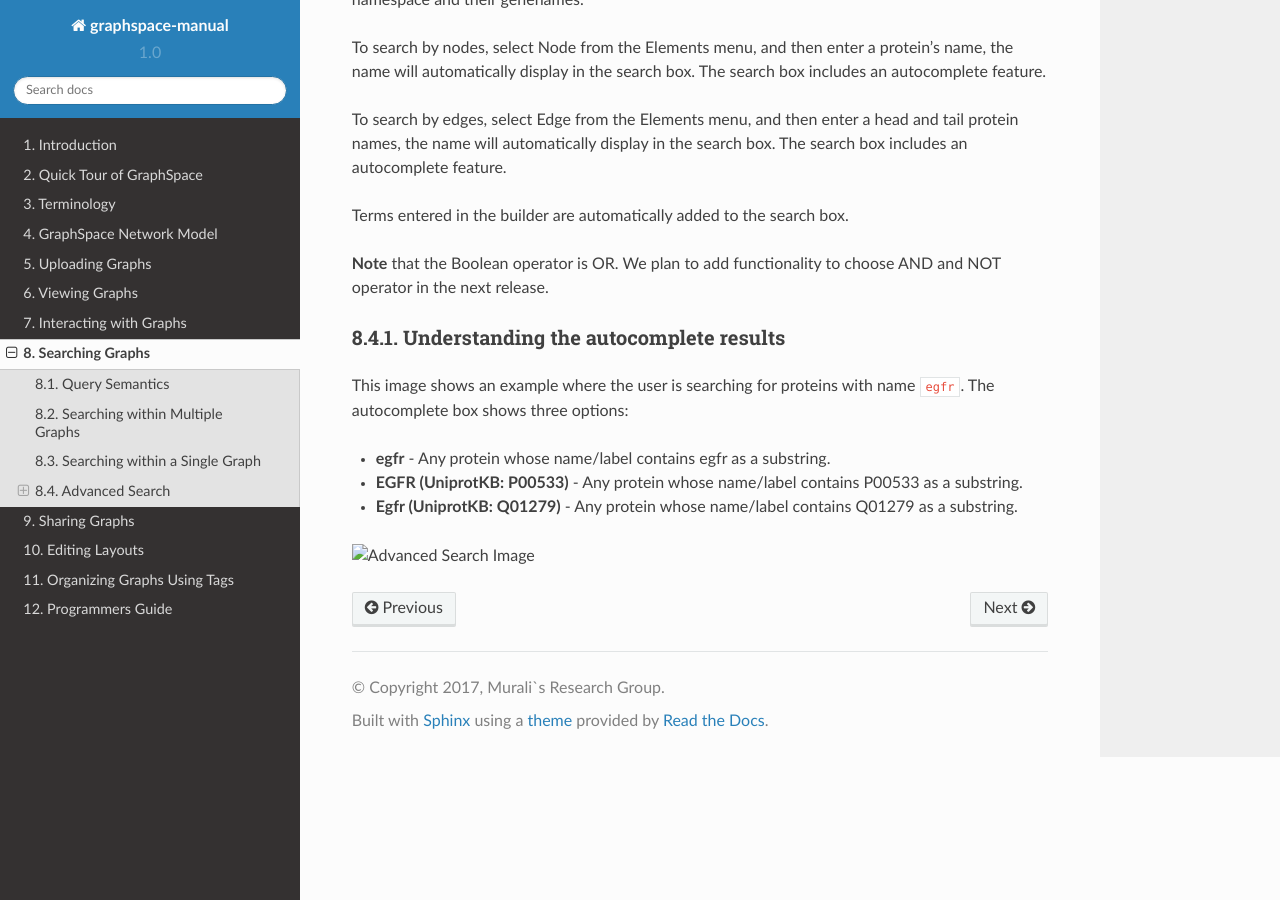
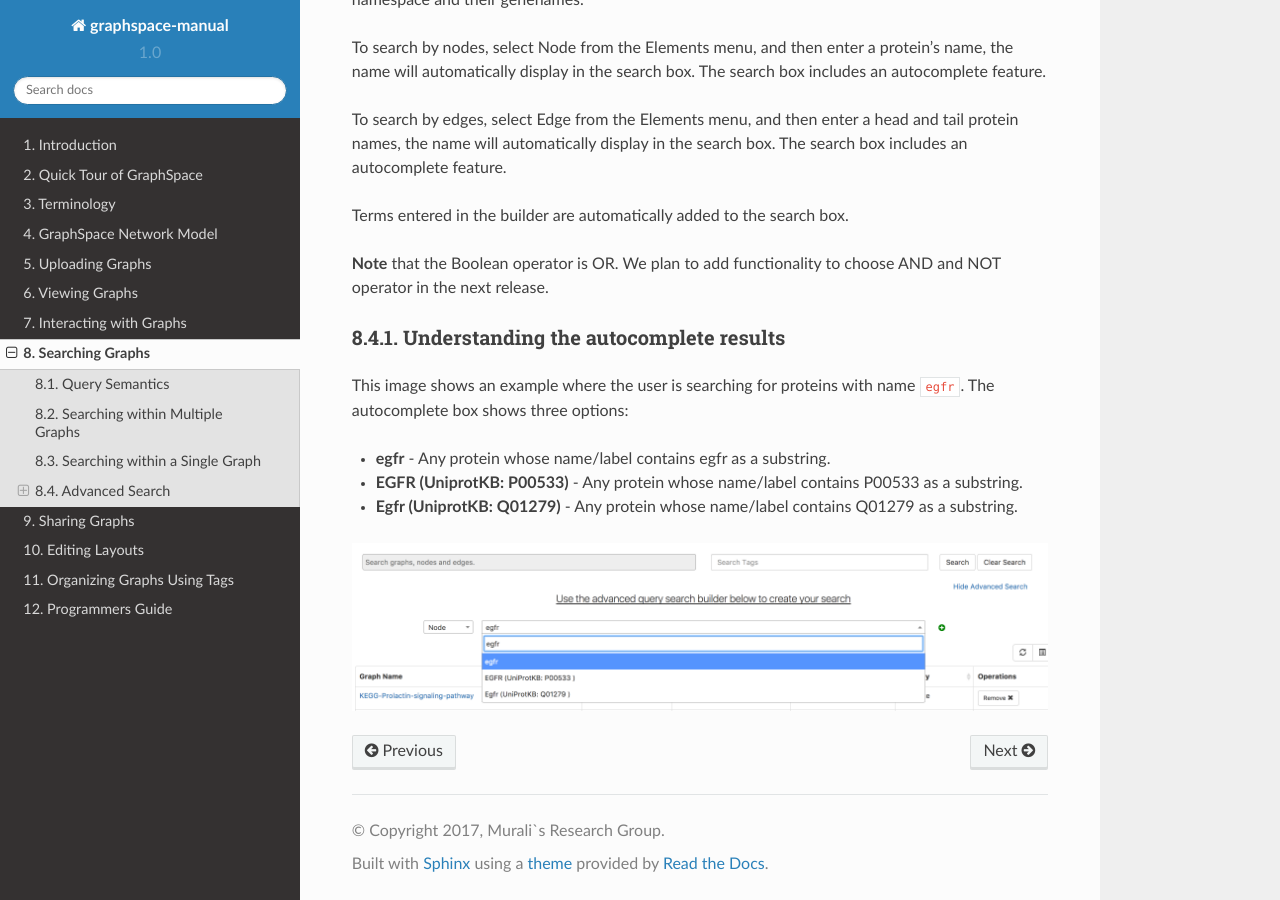
Before and after one commit to adbharadwaj/graphspace-manual, a Sphinx documentation site: the page built from docs/Searching_Graphs.md, in a window 1280 px wide and 900 px high, scrolled down 2436 px. Built offline with Sphinx 7.4.7 and the Read the Docs theme 2.0.0, drawn with Linux system fonts in a browser that asks for light colours.

Commit message:
Update Searching_Graphs.md

```diff
--- a/docs/Searching_Graphs.md
+++ b/docs/Searching_Graphs.md
@@ -59,4 +59,4 @@ This image shows an example where the user is searching for proteins with name `
 - **EGFR (UniprotKB: P00533)** - Any protein whose name/label contains P00533 as a substring.
 - **Egfr (UniprotKB: Q01279)** - Any protein whose name/label contains Q01279 as a substring.
 
-![Advanced Search Image](_static/images/gs-screenshot-graphs-list-page-advanced-search-node-egfr.png)
+![Advanced Search Image](_static/images/graphs-page/gs-screenshot-graphs-list-page-advanced-search-node-egfr.png)
```
